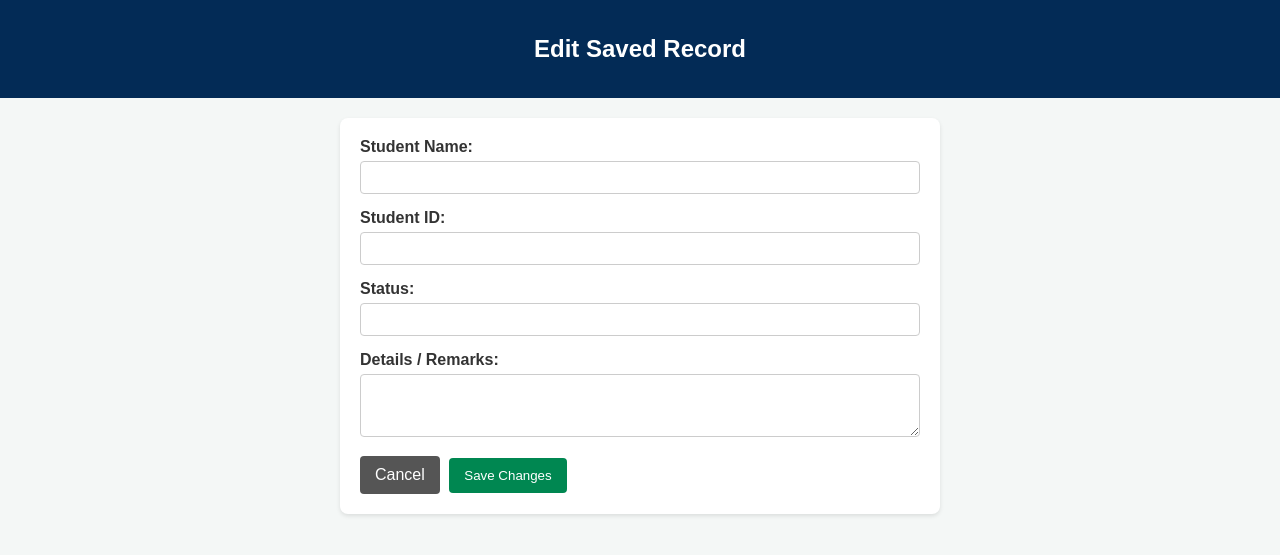
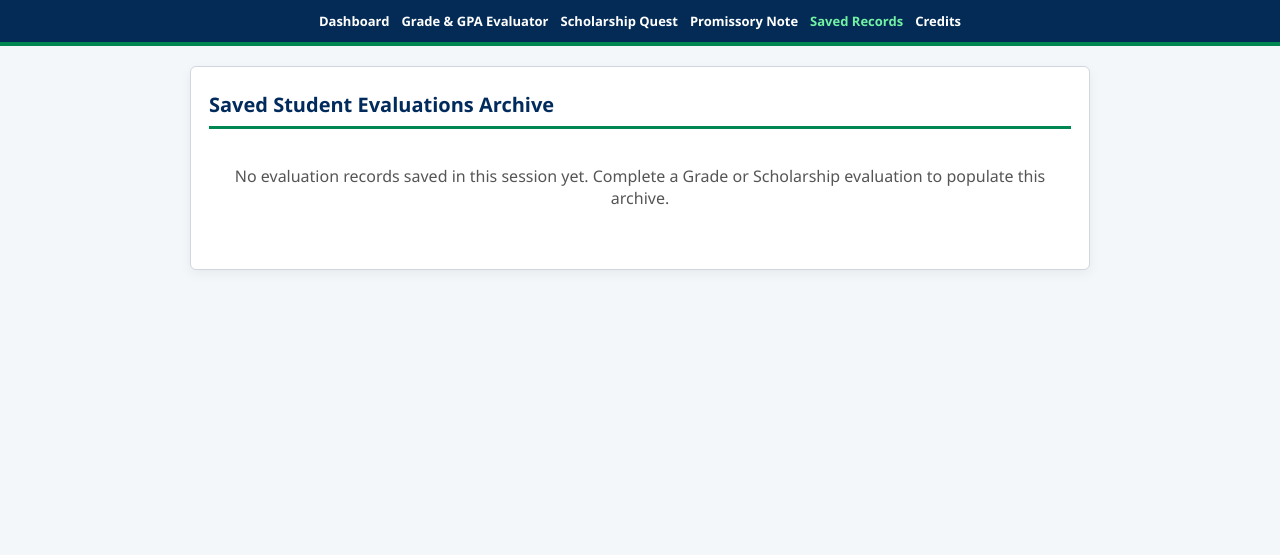
Before and after one commit to angelodelacruz11200803-ship-it/Prototype-Project-, a Flask app: template templates/records.html in a window 1280 px wide. Shown: the top 555 px of the page. Run offline with Flask 3, Linux system fonts and the light colour scheme; the template is opened without the code that fills it, so the values that code supplies are empty.

Commit message:
Update records.html

```diff
--- a/templates/records.html
+++ b/templates/records.html
@@ -3,46 +3,226 @@
 <head>
     <meta charset="UTF-8">
     <meta name="viewport" content="width=device-width, initial-scale=1.0">
-    <title>Edit Record - Araullo University</title>
+    <title>Saved Records - Araullo University</title>
     <style>
-        body { font-family: Arial, sans-serif; margin: 0; background: #f4f7f6; color: #333; }
-        .header { background: #032b56; color: white; padding: 15px; text-align: center; }
-        .container { padding: 20px; max-width: 600px; margin: auto; }
-        .card { background: white; padding: 20px; border-radius: 8px; box-shadow: 0 2px 4px rgba(0,0,0,0.1); }
-        .form-group { margin-bottom: 15px; }
-        label { display: block; margin-bottom: 5px; font-weight: bold; }
-        input, textarea { width: 100%; padding: 8px; box-sizing: border-box; border: 1px solid #ccc; border-radius: 4px; }
-        .btn { background: #008751; color: white; padding: 10px 15px; border: none; border-radius: 4px; cursor: pointer; text-decoration: none; display: inline-block; }
-        .btn-back { background: #555; margin-right: 5px; }
+        :root {
+            --au-blue: #002b5c;
+            --au-header-bg: #032b56;
+            --au-green: #008751;
+            --au-border: #d0d7de;
+            --au-bg: #f4f7f9;
+            --card-bg: #ffffff;
+            --text-color: #1a1a1a;
+            --subtext-color: #555555;
+            --card-radius: 6px;
+            --font-main: 'Segoe UI', Tahoma, Geneva, Verdana, sans-serif;
+            --border-style: 1px solid var(--au-border);
+            --card-shadow: 0 4px 12px rgba(0, 0, 0, 0.05);
+        }
+
+        * { box-sizing: border-box; }
+
+        body {
+            font-family: var(--font-main);
+            background-color: var(--au-bg);
+            margin: 0;
+            padding: 0;
+            color: var(--text-color);
+        }
+
+        .navbar {
+            background-color: var(--au-header-bg);
+            border-bottom: 4px solid var(--au-green);
+            padding: 12px 10px;
+            display: flex;
+            flex-wrap: wrap;
+            justify-content: center;
+            align-items: center;
+            gap: 12px;
+        }
+
+        .navbar a {
+            color: #ffffff;
+            text-decoration: none;
+            font-size: 13px;
+            font-weight: bold;
+            white-space: nowrap;
+        }
+
+        .navbar a:hover, .navbar a.active { color: #72f2a2; }
+
+        .container {
+            width: 92%;
+            max-width: 900px;
+            margin: 20px auto 40px auto;
+            background: var(--card-bg);
+            padding: 24px 18px;
+            border-radius: var(--card-radius);
+            border: var(--border-style);
+            box-shadow: var(--card-shadow);
+        }
+
+        .header-row {
+            display: flex;
+            justify-content: space-between;
+            align-items: center;
+            border-bottom: 3px solid var(--au-green);
+            padding-bottom: 8px;
+            margin-bottom: 15px;
+        }
+
+        h2.page-title {
+            color: var(--au-blue);
+            font-size: 20px;
+            margin: 0;
+        }
+
+        .btn-group-actions {
+            display: flex;
+            gap: 8px;
+        }
+
+        .btn-export {
+            background-color: var(--au-blue);
+            color: white;
+            padding: 8px 12px;
+            border-radius: 4px;
+            text-decoration: none;
+            font-size: 12px;
+            font-weight: bold;
+        }
+
+        .btn-export:hover { background-color: var(--au-header-bg); }
+
+        .btn-clear {
+            background-color: #d9534f;
+            color: white;
+            padding: 8px 12px;
+            border-radius: 4px;
+            text-decoration: none;
+            font-size: 12px;
+            font-weight: bold;
+        }
+
+        .btn-clear:hover { background-color: #c9302c; }
+
+        .table-responsive {
+            width: 100%;
+            overflow-x: auto;
+        }
+
+        .records-table {
+            width: 100%;
+            border-collapse: collapse;
+            font-size: 13px;
+            margin-top: 15px;
+            min-width: 650px;
+        }
+
+        .records-table th {
+            background-color: var(--au-header-bg);
+            color: white;
+            padding: 10px;
+            text-align: left;
+        }
+
+        .records-table td {
+            padding: 10px;
+            border: 1px solid var(--au-border);
+        }
+
+        .records-table tr:nth-child(even) { background-color: rgba(0,0,0,0.02); }
+
+        .btn-edit {
+            background-color: var(--au-green);
+            color: white;
+            padding: 6px 10px;
+            border-radius: 4px;
+            text-decoration: none;
+            font-size: 11px;
+            font-weight: bold;
+            display: inline-block;
+        }
+
+        .btn-edit:hover { background-color: #006a3e; }
+
+        .empty-msg {
+            text-align: center;
+            color: var(--subtext-color);
+            padding: 20px 0;
+        }
+
+        @media (max-width: 650px) {
+            .container { width: 95%; padding: 16px 12px; }
+            .header-row { flex-direction: column; align-items: flex-start; gap: 10px; }
+            .records-table { font-size: 11px; }
+            .records-table th, .records-table td { padding: 6px; }
+        }
     </style>
 </head>
 <body>
-    <div class="header">
-        <h2>Edit Saved Record</h2>
+
+    <div class="navbar">
+        <a href="/dashboard">Dashboard</a>
+        <a href="/grade-evaluator">Grade & GPA Evaluator</a>
+        <a href="/scholarship">Scholarship Quest</a>
+        <a href="/promissory">Promissory Note</a>
+        <a href="/records" class="active">Saved Records</a>
+        <a href="/credits">Credits</a>
     </div>
+
     <div class="container">
-        <div class="card">
-            <form method="POST">
-                <div class="form-group">
-                    <label>Student Name:</label>
-                    <input type="text" name="name" value="{{ record.name }}" required>
-                </div>
-                <div class="form-group">
-                    <label>Student ID:</label>
-                    <input type="text" name="student_id" value="{{ record.student_id }}" required>
-                </div>
-                <div class="form-group">
-                    <label>Status:</label>
-                    <input type="text" name="status" value="{{ record.status }}" required>
-                </div>
-                <div class="form-group">
-                    <label>Details / Remarks:</label>
-                    <textarea name="remark" rows="3">{{ record.remark }}</textarea>
-                </div>
-                <a href="/records" class="btn btn-back">Cancel</a>
-                <button type="submit" class="btn">Save Changes</button>
-            </form>
+        <div class="header-row">
+            <h2 class="page-title">Saved Student Evaluations Archive</h2>
+            {% if records %}
+            <div class="btn-group-actions">
+                <a href="/export-records" class="btn-export">⬇ Download (.TXT)</a>
+                <a href="/clear-records" class="btn-clear" onclick="return confirm('Are you sure you want to clear all saved records?');">🗑 Clear Records</a>
+            </div>
+            {% endif %}
         </div>
+
+        {% if records %}
+        <div class="table-responsive">
+            <table class="records-table">
+                <thead>
+                    <tr>
+                        <th>Date</th>
+                        <th>Type</th>
+                        <th>Student ID</th>
+                        <th>Student Name</th>
+                        <th>Status</th>
+                        <th>Grant / Details</th>
+                        <th>Action</th>
+                    </tr>
+                </thead>
+                <tbody>
+                    {% for item in records %}
+                    <tr>
+                        <td>{{ item.date_recorded }}</td>
+                        <td>{{ item.type }}</td>
+                        <td><b>{{ item.student_id }}</b></td>
+                        <td>{{ item.name }}</td>
+                        <td>{{ item.status }}</td>
+                        <td style="color: var(--au-green); font-weight: bold;">
+                            {% if item.total_grant > 0 %}
+                            ₱{{ "{:,.2f}".format(item.total_grant) }}
+                            {% else %}
+                            {{ item.remark }}
+                            {% endif %}
+                        </td>
+                        <td>
+                            <a href="/edit-record/{{ loop.index0 }}" class="btn-edit">Edit</a>
+                        </td>
+                    </tr>
+                    {% endfor %}
+                </tbody>
+            </table>
+        </div>
+        {% else %}
+        <p class="empty-msg">No evaluation records saved in this session yet. Complete a Grade or Scholarship evaluation to populate this archive.</p>
+        {% endif %}
     </div>
+
 </body>
 </html>
```
